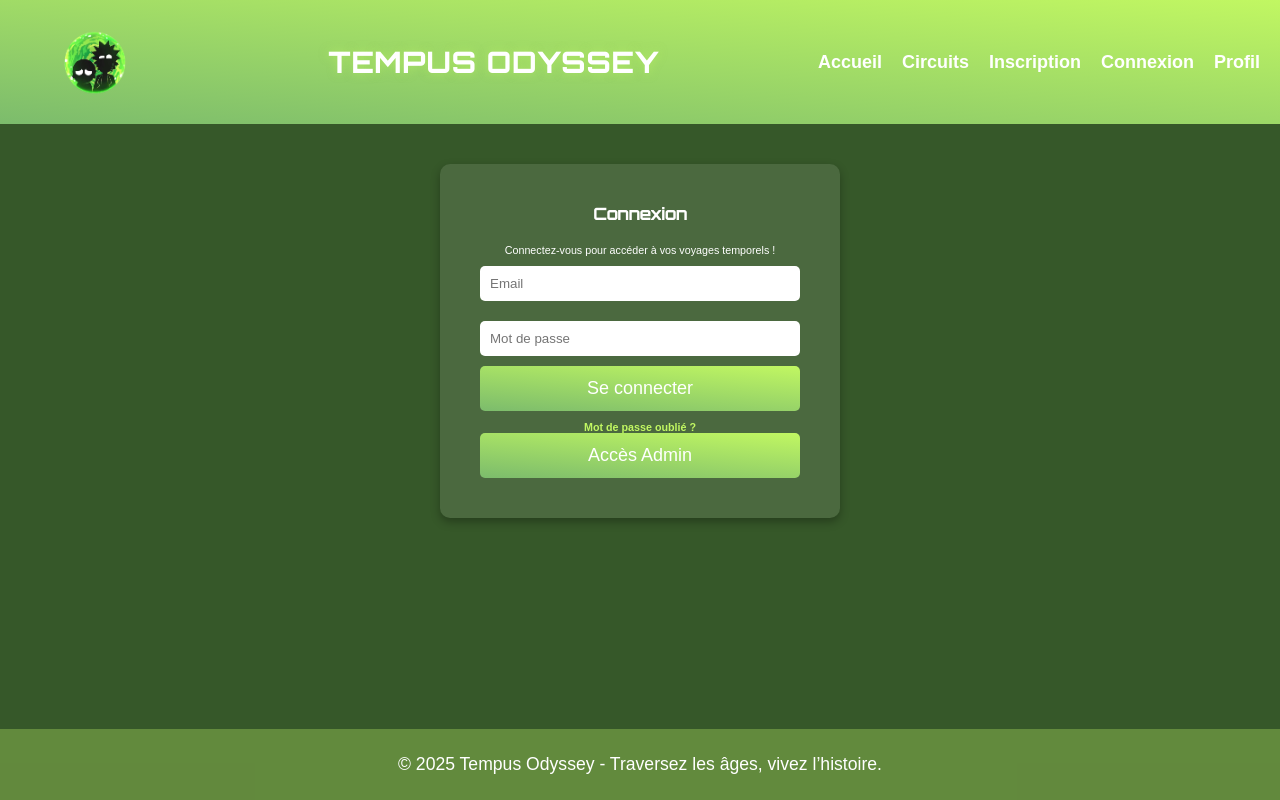
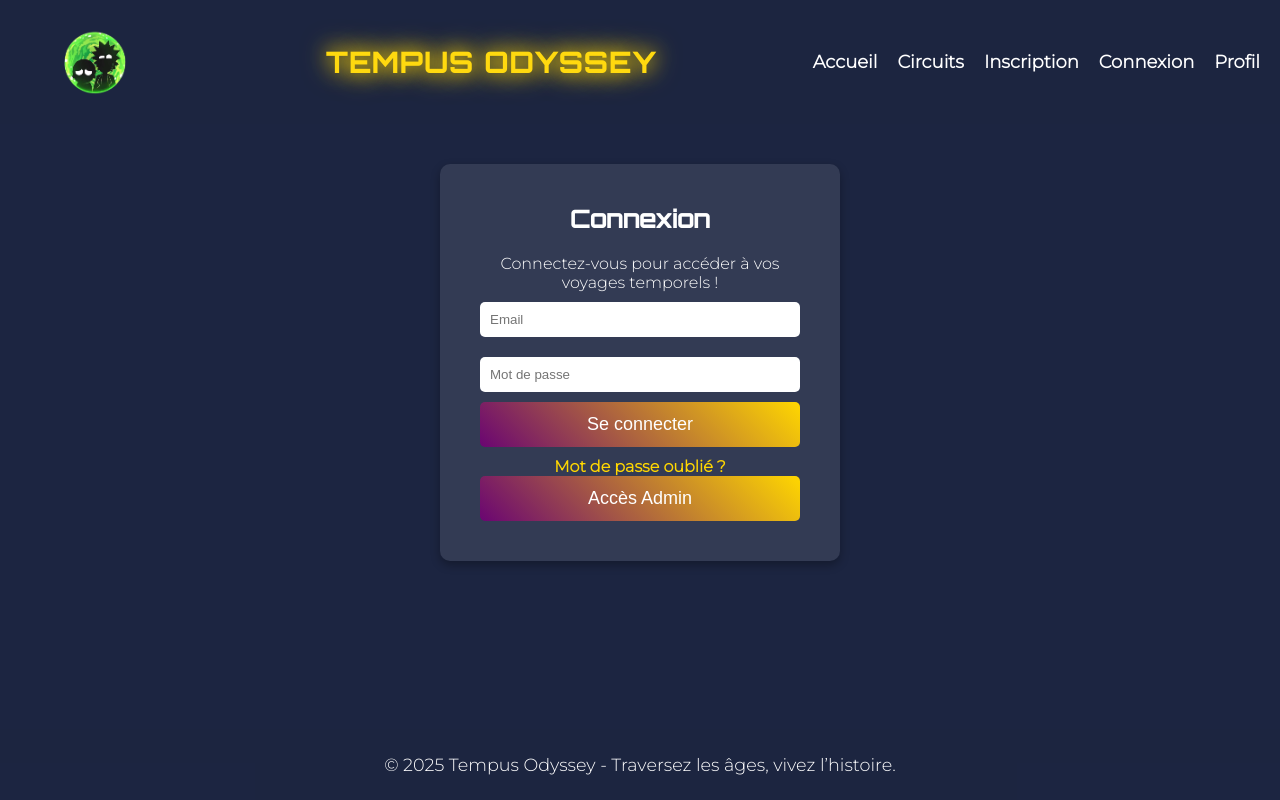
Before and after one commit to Elcroko/Projet-S4, a PHP site: page /connexion.html in a window 1280 px wide. Run offline with PHP 8.4, Linux system fonts and the light colour scheme.

Commit message:
Update connexion.css

```diff
--- a/projet/css/connexion.css
+++ b/projet/css/connexion.css
@@ -1,26 +1,20 @@
 @import url('https://fonts.googleapis.com/css2?family=Orbitron:wght@500&family=Montserrat:wght@300&display=swap');
 
-/* ============================== */
-/* Reset général */
-/* ============================== */
 * {
     margin: 0;
     padding: 0;
     box-sizing: border-box;
 }
 
-
 body {
     display: flex;
     flex-direction: column;
     min-height: 100vh;
-    font-family: 'Audiowide', sans-serif;
-    background-color: #365829;
+    font-family: 'Montserrat', sans-serif;
+    background-color: #1C2541;
     color: white;
     text-align: center;
-    font-size: 67%;
 }
-
 
 .main-content {
     flex: 1; /* Permet au contenu de prendre l'espace disponible */
@@ -29,66 +23,62 @@ body {
     align-items: center;
 }
 
-/* ============================== */
 /* HEADER */
-/* ============================== */
+
 header {
     display: flex;
     justify-content: space-between;
     align-items: center;
     padding: 20px;
-    background: linear-gradient(5deg, #7cbc6c, #c1f762);
-    width: 100%;
+    background: rgba(28, 37, 65, 0.9);
     margin-bottom: 40px; /* Ajoute un espace sous le header */
 }
 
-/* Logo cliquable ON RETIRE OU PAS ?????*/
+/* Animation du titre Tempus Odyssey */
+.site-title {
+    font-size: 28px;
+    font-weight: bold;
+    text-transform: uppercase;
+    color: white;
+    text-align: center;
+    position: relative;
+    font-family: 'Orbitron', sans-serif;
+    letter-spacing: 2px;
+    text-shadow: 0 0 10px rgba(255, 215, 0, 0.5);
+    animation: glow-effect 2s infinite alternate;
+}
+
+/* Animation du glow */
+@keyframes glow-effect {
+    0% {
+        text-shadow: 0 0 5px rgba(255, 215, 0, 0.5);
+        color: white;
+    }
+    100% {
+        text-shadow: 0 0 20px rgba(255, 215, 0, 1), 0 0 30px rgba(255, 215, 0, 0.8);
+        color: #FFD700;
+    }
+}
+
+
 .logo {
-    width: 150px; /* Taille du logo */
+    width: 150px;
     height: auto;
-    transition: transform 0.3s ease-in-out;
 }
 
 .logo:hover {
     transform: scale(1.1); /* Effet zoom au survol */
 }
 
-/* Titre animé */
-.site-title {
-    font-size: 28px;
-    font-family: 'Orbitron', sans-serif;
-    text-transform: uppercase;
-    color: white;
-    text-align: center;
-    letter-spacing: 2px;
-    text-shadow: 0 0 10px rgba(193, 247, 98, 0.5);
-
-}
-
-/* Animation Glow */
-@keyframes glow-effect {
-    0% {
-        text-shadow: 0 0 5px rgba(193, 247, 98, 0.5);
-        color: white;
-    }
-    100% {
-        text-shadow: 0 0 20px rgba(193, 247, 98, 1), 0 0 30px rgba(193, 247, 98, 0.8);
-        color: #c1f762;
-    }
-}
-
-
-
+/* Navigation */
 nav ul {
     list-style: none;
     display: flex;
     gap: 20px;
 }
-
 nav ul li {
     display: inline;
 }
-
 nav ul li a {
     text-decoration: none;
     color: white;
@@ -96,9 +86,8 @@ nav ul li a {
     font-weight: bold;
     transition: color 0.3s;
 }
-
 nav ul li a:hover {
-    color: #c1f762;
+    color: #FFD700;
 }
 
 .form-container-wrapper {
@@ -131,7 +120,7 @@ nav ul li a:hover {
     border-radius: 5px;
 }
 .form-container button {
-    background: linear-gradient(5deg, #7cbc6c, #c1f762);
+    background: linear-gradient(45deg, #6A0572, #FFD700);
     color: white;
     border: none;
     padding: 12px;
@@ -142,11 +131,11 @@ nav ul li a:hover {
     transition: background 0.3s ease;
 }
 .form-container button:hover {
-    background: linear-gradient(45deg, #c1f762, #7cbc6c);
+    background: linear-gradient(45deg, #FFD700, #6A0572);
 }
-/* Amélioration de la visibilité du lien "Mot de passe oublié ?" */
+
 .forgot-password {
-    color: #c1f762; /* Couleur dorée pour plus de visibilité */
+    color: #FFD700;
     font-weight: bold;
     text-decoration: none;
     display: block;
@@ -155,13 +144,14 @@ nav ul li a:hover {
 }
 
 .forgot-password:hover {
-    color: #c1f762; /* Variation légère au survol */
+    color: #FFAA00;
     text-decoration: underline;
 }
+
 footer {
     width: 100%;
     padding: 25px;
-    background: rgba(199, 250, 108, 0.3);
+    background: rgba(28, 37, 65, 0.9);
     text-align: center;
     font-size: 1.1rem;
     margin-top: auto; /* Pousse le footer en bas */
```
